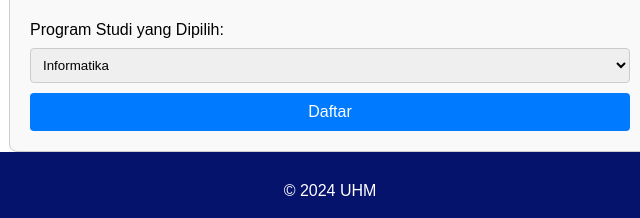
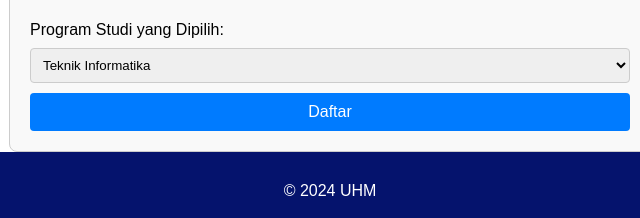
Before and after one commit to gabreliafelicia/Kelompok3, a plain HTML site: page tugas akhir/admission.html in a window 1280 px wide. Shown: the part 679-897 px from the top of the page, 310-950 px from the left. Drawn offline with Linux system fonts and the light colour scheme.

Commit message:
Update admission.html

```diff
--- a/tugas akhir/admission.html
+++ b/tugas akhir/admission.html
@@ -45,10 +45,10 @@
 
                 <label for="program">Program Studi yang Dipilih:</label>
                 <select id="program" name="program" required>
-                    <option value="informatika">Informatika</option>
-                    <option value="sistem-informasi">Sistem Informasi</option>
-                    <option value="manajemen">Manajemen</option>
-                    <option value="akuntansi">Akuntansi</option>
+                    <option value="Teknik informatika S1">Teknik Informatika</option>
+                    <option value="Sistem informasi S1">Sistem Informasi</option>
+                    <option value="Manajemen Informatika D3">Manajemen Informatika</option>
+                    <option value="Sistem Komputer S1">Sistem Komputer</option>
                 </select>
 
                 <button type="submit">Daftar</button>
```
